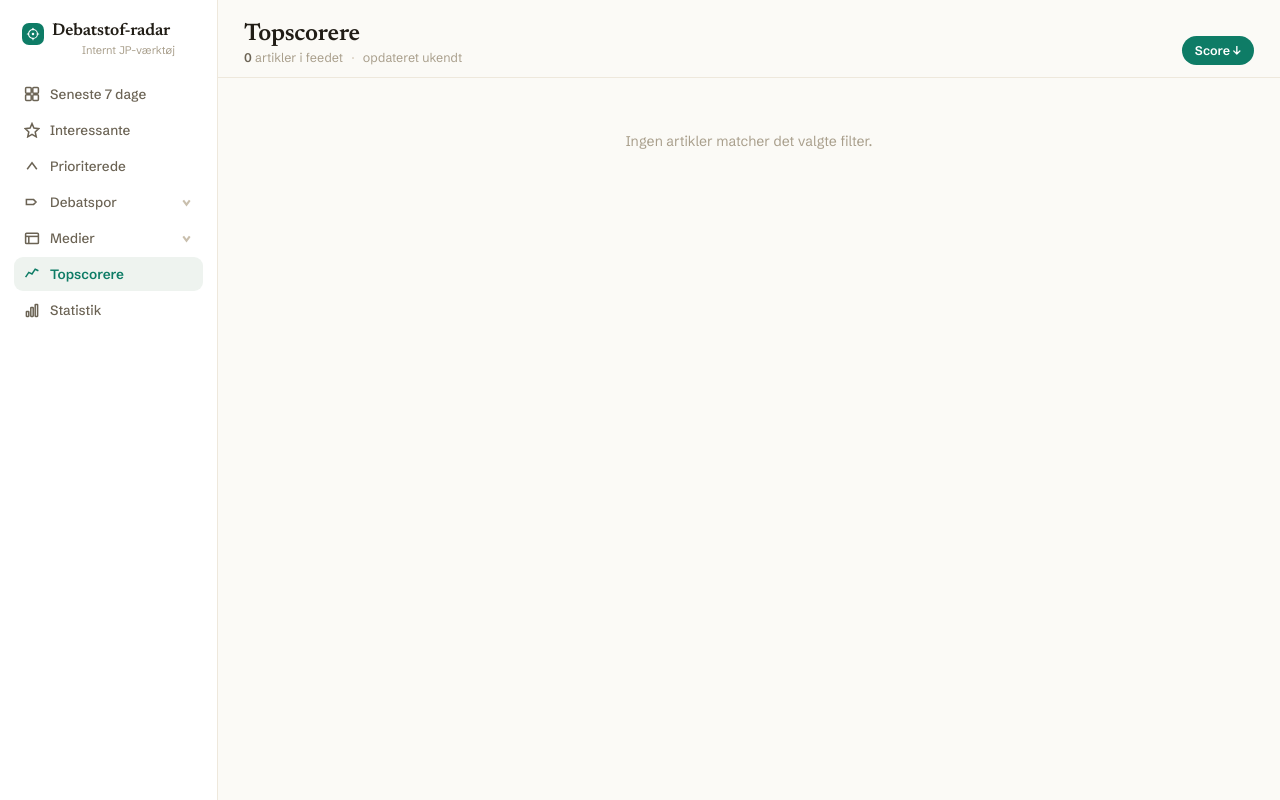
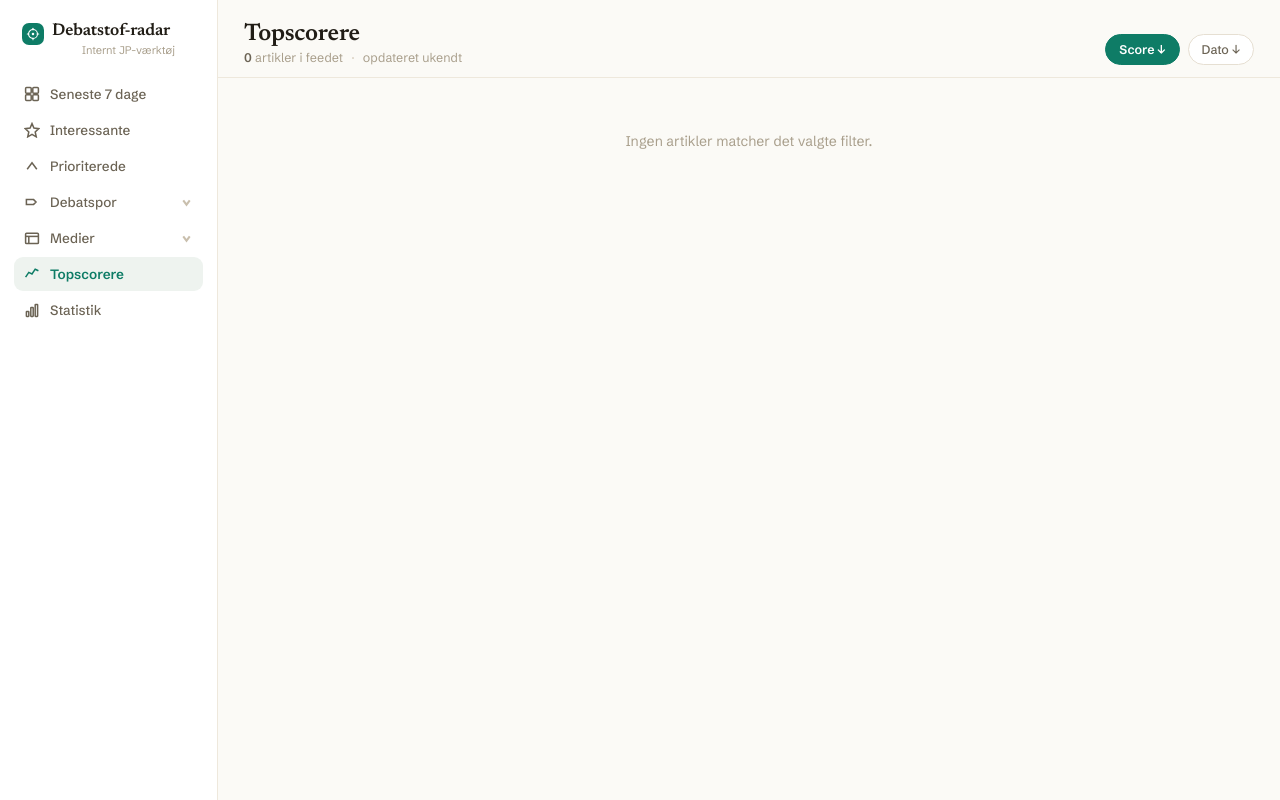
Before and after one commit to lmesben-afk/debatstof_scraper, a Flask app: page /topscorere in a window 1280 px wide. Run offline with Flask 3, Linux system fonts and the light colour scheme.

Commit message:
Ret absolutte stier + tilføj dato-sortering
- Konverterer hardcodede absolutte stier i app.py og db/database.py til
  relative stier baseret på projektmappen (nødvendigt efter flytning)
- Tilføjer sort_by=dato som alternativ til score-sortering på forsiden og Topscorere
- To sortérknapper (Score / Dato) i feed-headeren — aktiv er teal, inaktiv hvid

Co-Authored-By: Claude Sonnet 4.6 <noreply@anthropic.com>

```diff
--- a/app/app.py
+++ b/app/app.py
@@ -11,13 +11,13 @@ import os
 from db.database import get_db_path, save_feedback_to_db, get_all_feedback_from_db
 
 
-BASE_DIR = Path(__file__).resolve().parent.parent
-DATA_FILE = Path(r"C:\Users\Esben.L.Mikkelsen\OneDrive - JP Politikens Hus\Jyllands-Posten\Scrapere\Fælles-data") / "articles.json"
-FEEDBACK_FILE = Path(r"C:\Users\Esben.L.Mikkelsen\OneDrive - JP Politikens Hus\Jyllands-Posten\Scrapere\Fælles-data") / "feedback.json"
+BASE_DIR      = Path(__file__).resolve().parent.parent
+DATA_FILE     = BASE_DIR / "Fælles-data" / "articles.json"
+FEEDBACK_FILE = BASE_DIR / "Fælles-data" / "feedback.json"
 
 app = Flask(__name__)
 
-CONFIG_DIR = Path(r"C:\Users\Esben.L.Mikkelsen\OneDrive - JP Politikens Hus\Jyllands-Posten\Scrapere\Config-filer")
+CONFIG_DIR = BASE_DIR / "Config-filer"
 
 
 def load_env_file():
@@ -424,6 +424,7 @@ def index():
     interesting_only = request.args.get("interesting", "") == "1"
     medie_filter    = request.args.get("medie", "")
     sort_dir        = request.args.get("sort", "desc")
+    sort_by         = request.args.get("sort_by", "score")
 
     filtered = filter_articles(
         articles,
@@ -432,7 +433,10 @@ def index():
         interesting_only=interesting_only,
         medie_filter=medie_filter,
     )
-    filtered.sort(key=lambda a: int(a.get("score_adjusted") or 0), reverse=(sort_dir != "asc"))
+    if sort_by == "dato":
+        filtered.sort(key=lambda a: a.get("fundet_kl") or "", reverse=(sort_dir != "asc"))
+    else:
+        filtered.sort(key=lambda a: int(a.get("score_adjusted") or 0), reverse=(sort_dir != "asc"))
 
     # Bestem aktivt navigationspunkt
     if interesting_only:
@@ -455,6 +459,7 @@ def index():
         total_count=len(articles),
         nav_active=nav_active,
         sort_dir=sort_dir,
+        sort_by=sort_by,
         **shared,
     )
 
@@ -503,8 +508,13 @@ def _load_all_articles():
 @app.route("/topscorere")
 def topscorere():
     data, articles = _load_all_articles()
+    sort_dir = request.args.get("sort", "desc")
+    sort_by  = request.args.get("sort_by", "score")
     filtered = [a for a in articles if (a.get("score_adjusted") or 0) > 60]
-    filtered.sort(key=lambda a: int(a.get("score_adjusted") or 0), reverse=True)
+    if sort_by == "dato":
+        filtered.sort(key=lambda a: a.get("fundet_kl") or "", reverse=(sort_dir != "asc"))
+    else:
+        filtered.sort(key=lambda a: int(a.get("score_adjusted") or 0), reverse=(sort_dir != "asc"))
     shared = _shared_template_vars(articles, "", "", False, "")
     return render_template(
         "index.html",
@@ -512,7 +522,8 @@ def topscorere():
         articles=filtered,
         total_count=len(articles),
         nav_active="topscorere",
-        sort_dir="desc",
+        sort_dir=sort_dir,
+        sort_by=sort_by,
         **shared,
     )
 
--- a/app/static/style.css
+++ b/app/static/style.css
@@ -297,16 +297,28 @@ details[open] .nav-chevron {
   align-items: center;
   padding: 7px 13px;
   border-radius: 20px;
-  background: #0E7C66;
-  color: #fff;
+  background: #fff;
+  border: 1px solid #E6DFD2;
+  color: #6B6354;
   font-family: 'Schibsted Grotesk', Arial, sans-serif;
   font-size: 12.5px;
-  font-weight: 600;
+  font-weight: 500;
   text-decoration: none;
   white-space: nowrap;
 }
 
 .btn-sort:hover {
+  background: #F7F4ED;
+}
+
+.btn-sort-active {
+  background: #0E7C66;
+  border-color: #0E7C66;
+  color: #fff;
+  font-weight: 600;
+}
+
+.btn-sort-active:hover {
   background: #0a6857;
 }
 
--- a/app/templates/index.html
+++ b/app/templates/index.html
@@ -16,10 +16,25 @@
       </p>
     </div>
     <div class="content-header-right">
-      {% if sort_dir == "asc" %}
-      <a href="{{ request.path }}?{% if micro %}micro={{ micro }}&{% endif %}{% if level %}level={{ level }}&{% endif %}{% if interesting_only %}interesting=1&{% endif %}{% if medie_filter %}medie={{ medie_filter | urlencode }}&{% endif %}sort=desc" class="btn-sort">Score ↑</a>
+      {% set qbase %}{% if micro %}micro={{ micro }}&{% endif %}{% if level %}level={{ level }}&{% endif %}{% if interesting_only %}interesting=1&{% endif %}{% if medie_filter %}medie={{ medie_filter | urlencode }}&{% endif %}{% endset %}
+      {% if sort_by == "score" %}
+        {% if sort_dir == "asc" %}
+        <a href="{{ request.path }}?{{ qbase }}sort_by=score&sort=desc" class="btn-sort btn-sort-active">Score ↑</a>
+        {% else %}
+        <a href="{{ request.path }}?{{ qbase }}sort_by=score&sort=asc" class="btn-sort btn-sort-active">Score ↓</a>
+        {% endif %}
+        {% if sort_dir == "asc" %}
+        <a href="{{ request.path }}?{{ qbase }}sort_by=dato&sort=desc" class="btn-sort">Dato ↓</a>
+        {% else %}
+        <a href="{{ request.path }}?{{ qbase }}sort_by=dato&sort=desc" class="btn-sort">Dato ↓</a>
+        {% endif %}
       {% else %}
-      <a href="{{ request.path }}?{% if micro %}micro={{ micro }}&{% endif %}{% if level %}level={{ level }}&{% endif %}{% if interesting_only %}interesting=1&{% endif %}{% if medie_filter %}medie={{ medie_filter | urlencode }}&{% endif %}sort=asc" class="btn-sort">Score ↓</a>
+        <a href="{{ request.path }}?{{ qbase }}sort_by=score&sort=desc" class="btn-sort">Score ↓</a>
+        {% if sort_dir == "asc" %}
+        <a href="{{ request.path }}?{{ qbase }}sort_by=dato&sort=desc" class="btn-sort btn-sort-active">Dato ↑</a>
+        {% else %}
+        <a href="{{ request.path }}?{{ qbase }}sort_by=dato&sort=asc" class="btn-sort btn-sort-active">Dato ↓</a>
+        {% endif %}
       {% endif %}
     </div>
   </div>
--- a/db/database.py
+++ b/db/database.py
@@ -13,10 +13,8 @@ import sqlite3
 from pathlib import Path
 from typing import List
 
-FALLBACK_PATH = (
-    Path(r"C:\Users\Esben.L.Mikkelsen\OneDrive - JP Politikens Hus\Jyllands-Posten\Scrapere\Fælles-data")
-    / "debatstof.db"
-)
+_PROJECT_ROOT = Path(__file__).resolve().parents[1]
+FALLBACK_PATH = _PROJECT_ROOT / "Fælles-data" / "debatstof.db"
 
 CREATE_TABLE_SQL = """
 CREATE TABLE IF NOT EXISTS artikler (
@@ -258,10 +256,7 @@ def get_all_feedback_from_db() -> dict:
         }
 
     # Tabel er tom — forsøg migration fra feedback.json
-    feedback_json = (
-        _Path(r"C:\Users\Esben.L.Mikkelsen\OneDrive - JP Politikens Hus"
-              r"\Jyllands-Posten\Scrapere\Fælles-data") / "feedback.json"
-    )
+    feedback_json = Path(__file__).resolve().parents[1] / "Fælles-data" / "feedback.json"
     if not feedback_json.exists():
         return {}
 
```
